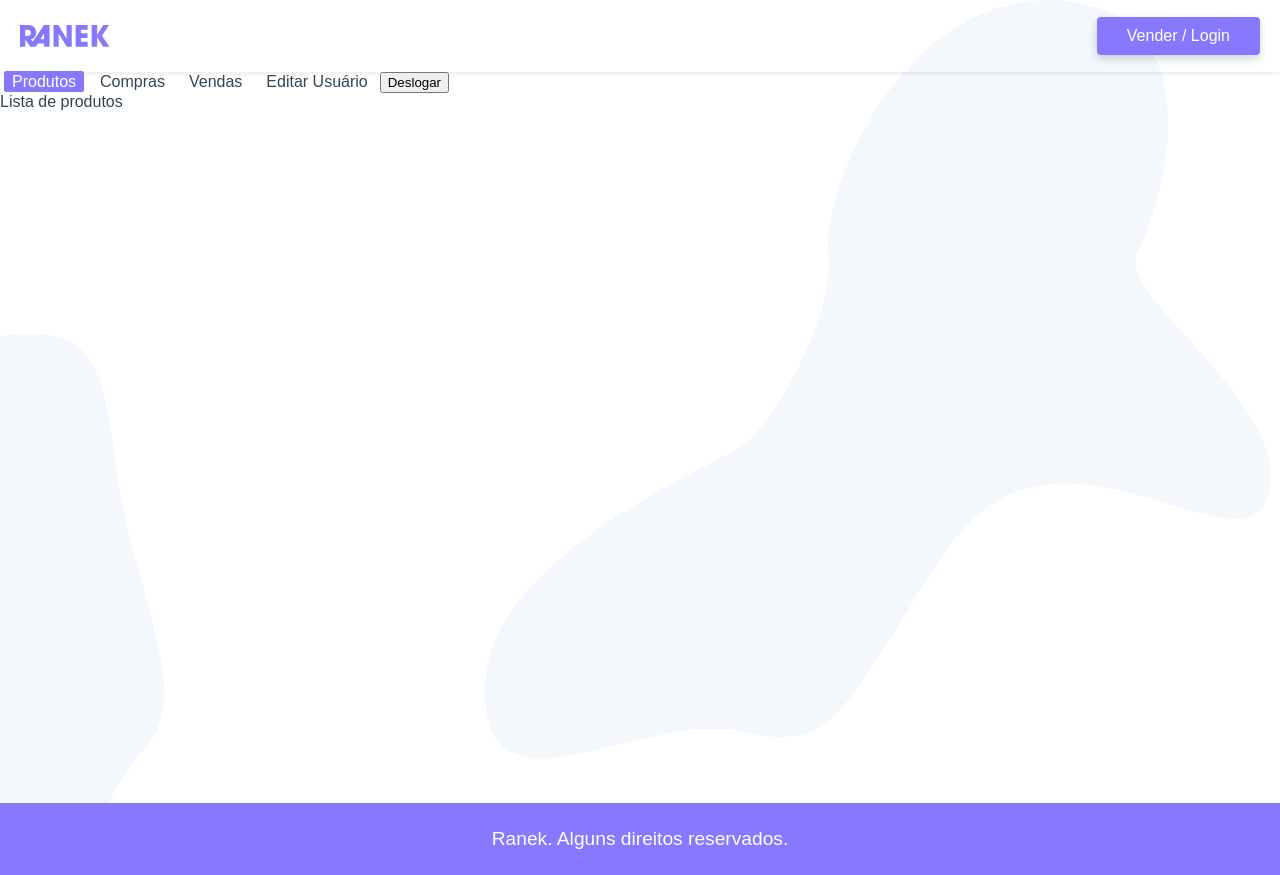
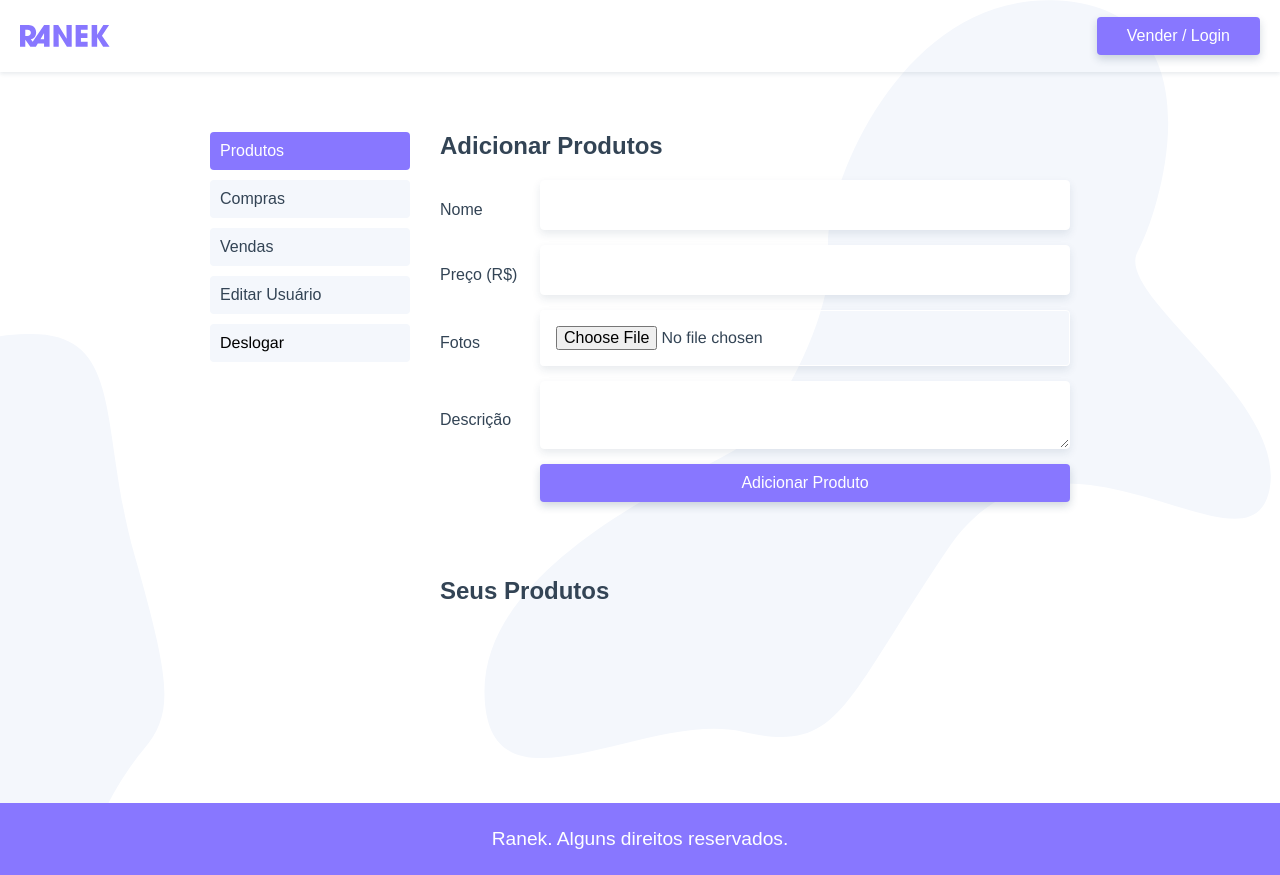
Before and after one commit to viniciusoliveira95/ranek, a Vue app: page /user in a window 1280 px wide. Built offline with nearby package versions, Linux system fonts and the light colour scheme.

Commit message:
feature/user add products

```diff
--- /dev/null
+++ b/src/components/AddProduct.vue
@@ -0,0 +1,71 @@
+<template>
+  <form class="addProduct">
+    <label for="name">Nome</label>
+    <input id="name" name="name" type="text" v-model="product.name" />
+
+    <label for="price">Preço (R$)</label>
+    <input id="price" name="price" type="number" v-model="product.price" />
+
+    <label for="photos">Fotos</label>
+    <input id="photos" name="photos" type="file" ref="photos" />
+
+    <label for="description">Descrição</label>
+    <textarea
+      id="description"
+      name="description"
+      v-model="product.description"
+    ></textarea>
+
+    <input
+      class="btn"
+      type="button"
+      value="Adicionar Produto"
+      @click.prevent="addProduct"
+    />
+  </form>
+</template>
+
+<script>
+import api from "./../services/api";
+
+export default {
+  name: "AddProduct",
+
+  data() {
+    return {
+      product: {
+        name: "",
+        price: "",
+        description: "",
+        photos: null,
+      },
+    };
+  },
+
+  methods: {
+    formatProduct() {
+      this.product.userId = this.$store.state.user.id;
+    },
+
+    addProduct() {
+      this.formatProduct();
+      api.post("/product", this.product).then(() => {
+        this.$store.dispatch("getUserProducts");
+      });
+    },
+  },
+};
+</script>
+
+<style scoped>
+.addProduct {
+  display: grid;
+  grid-template-columns: 100px 1fr;
+  align-items: center;
+  margin-bottom: 60px;
+}
+
+.btn {
+  grid-column: 2;
+}
+</style>
--- /dev/null
+++ b/src/components/ProductItem.vue
@@ -0,0 +1,47 @@
+<template>
+  <div class="product" v-if="product">
+    <router-link
+      class="product-img"
+      :to="{ name: 'product', params: { id: product.id } }"
+    >
+      <img
+        v-if="product.photos"
+        :src="product.photos[0].src"
+        :alt="product.photos[0].title"
+      />
+      <p>Ver Produto</p>
+    </router-link>
+    <div class="info">
+      <p class="price">{{ product.price | numberToPrice }}</p>
+      <h2 class="title">{{ product.name }}</h2>
+      <slot></slot>
+    </div>
+  </div>
+</template>
+
+<script>
+export default {
+  name: "ProductItem",
+  props: ["product"],
+};
+</script>
+
+<style scoped>
+.product {
+  display: grid;
+  grid-template-columns: minmax(100px, 200px) 1fr;
+  grid-gap: 20px;
+  margin-bottom: 40px;
+  position: relative;
+}
+
+.info {
+  align-self: end;
+}
+
+.product-img {
+  border-radius: 4px;
+  overflow: hidden;
+  height: 100px;
+}
+</style>
--- a/src/components/ProductsPagination.vue
+++ b/src/components/ProductsPagination.vue
@@ -57,7 +57,7 @@ export default {
 };
 </script>
 
-<style>
+<style scoped>
 ul {
   grid-column: 1 / -1;
 }
--- a/src/store/index.js
+++ b/src/store/index.js
@@ -20,19 +20,34 @@ export default new Vuex.Store({
       neighborhood: "",
       city: "",
       state: ""
-    }
+    },
+    userProducts: null
   },
 
   mutations: {
     UPDATE_LOGIN(state, payload) {
       state.logged = payload;
     },
+
     UPDATE_USER(state, payload) {
       state.user = Object.assign(state.user, payload);
+    },
+
+    UPDATE_USER_PRODUCTS(state, payload) {
+      state.userProducts = payload;
+    },
+
+    ADD_USER_PRODUCTS(state, payload) {
+      state.userProducts.unshift(payload)
     }
   },
 
   actions: {
+    getUserProducts(context) {
+      api.get(`/product?userId=${context.state.user.id}`)
+        .then(response => context.commit("UPDATE_USER_PRODUCTS", response.data))
+    },
+
     getUser(context, payload) {
       return api.get(`user/${payload}`).then(response => {
         context.commit("UPDATE_USER", response.data);
--- a/src/views/user/User.vue
+++ b/src/views/user/User.vue
@@ -1,6 +1,6 @@
 <template>
   <section class="user">
-    <nav class="sideNav">
+    <nav class="sidenav">
       <ul>
         <li>
           <router-link :to="{ name: 'user' }">Produtos</router-link>
@@ -15,7 +15,7 @@
           <router-link :to="{ name: 'user-edit' }">Editar Usuário</router-link>
         </li>
         <li>
-          <button @click.prevent="logout">Deslogar</button>
+          <button @click="logout">Deslogar</button>
         </li>
       </ul>
     </nav>
@@ -38,5 +38,45 @@ export default {
 };
 </script>
 
-<style>
+<style scoped>
+.user {
+  display: grid;
+  grid-template-columns: minmax(140px, 200px) 1fr;
+  max-width: 900px;
+  margin: 40px auto;
+  grid-gap: 30px;
+  padding: 20px;
+}
+
+@media screen and (max-width: 500px) {
+  .user {
+    grid-template-columns: 1fr;
+    margin: 0px auto;
+  }
+}
+
+.sidenav a,
+.sidenav button {
+  padding: 10px;
+  display: block;
+  background: #f4f7fc;
+  margin-bottom: 10px;
+  border-radius: 4px;
+}
+
+.sidenav a.router-link-exact-active,
+.sidenav a:hover,
+.sidenav button:hover {
+  background: #87f;
+  color: #fff;
+}
+
+.sidenav button {
+  border: none;
+  width: 100%;
+  font-size: 1rem;
+  text-align: left;
+  font-family: "Avenir", Helvetica, Arial, sans-serif;
+  cursor: pointer;
+}
 </style>
--- a/src/views/user/UserProducts.vue
+++ b/src/views/user/UserProducts.vue
@@ -1,12 +1,62 @@
 <template>
-  <p>Lista de produtos</p>
+  <section>
+    <h2>Adicionar Produtos</h2>
+    <AddProduct />
+    <h2>Seus Produtos</h2>
+    <transition-group v-if="userProducts" name="list" tag="ul">
+      <li v-for="(product, index) in userProducts" :key="index">
+        <ProductItem :product="product">
+          <p>{{ product.description }}</p>
+        </ProductItem>
+      </li>
+    </transition-group>
+  </section>
 </template>
 
 <script>
+import { mapState, mapActions } from "vuex";
+
+import AddProduct from "./../../components/AddProduct";
+import ProductItem from "./../../components/ProductItem";
+
 export default {
   name: "UserProducts",
+  components: { AddProduct, ProductItem },
+  computed: {
+    ...mapState(["logged", "user", "userProducts"]),
+  },
+
+  methods: {
+    ...mapActions(["getUserProducts"]),
+  },
+
+  watch: {
+    logged() {
+      this.getUserProducts();
+    },
+  },
+
+  created() {
+    if (this.logged) {
+      this.getUserProducts();
+    }
+  },
 };
 </script>
 
-<style>
+<style scoped>
+h2 {
+  margin-bottom: 20px;
+}
+
+.list-enter-active,
+.list-leave-active {
+  transition: all 0.3s;
+}
+
+.list-enter,
+.list-leave-to {
+  opacity: 0;
+  transform: translate3d(20px, 0, 0);
+}
 </style>
```
Also changed, not shown: fake-api/ranek.json (+36 -0 lines).
